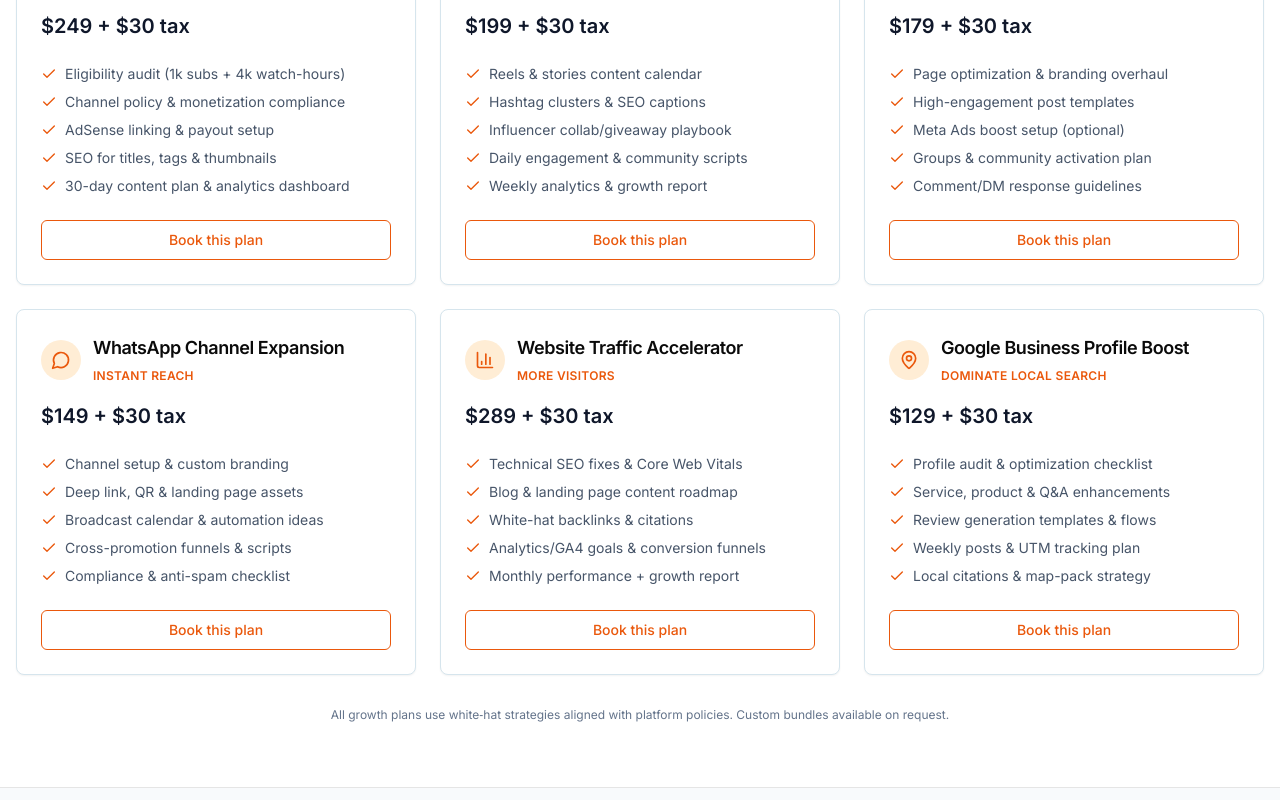
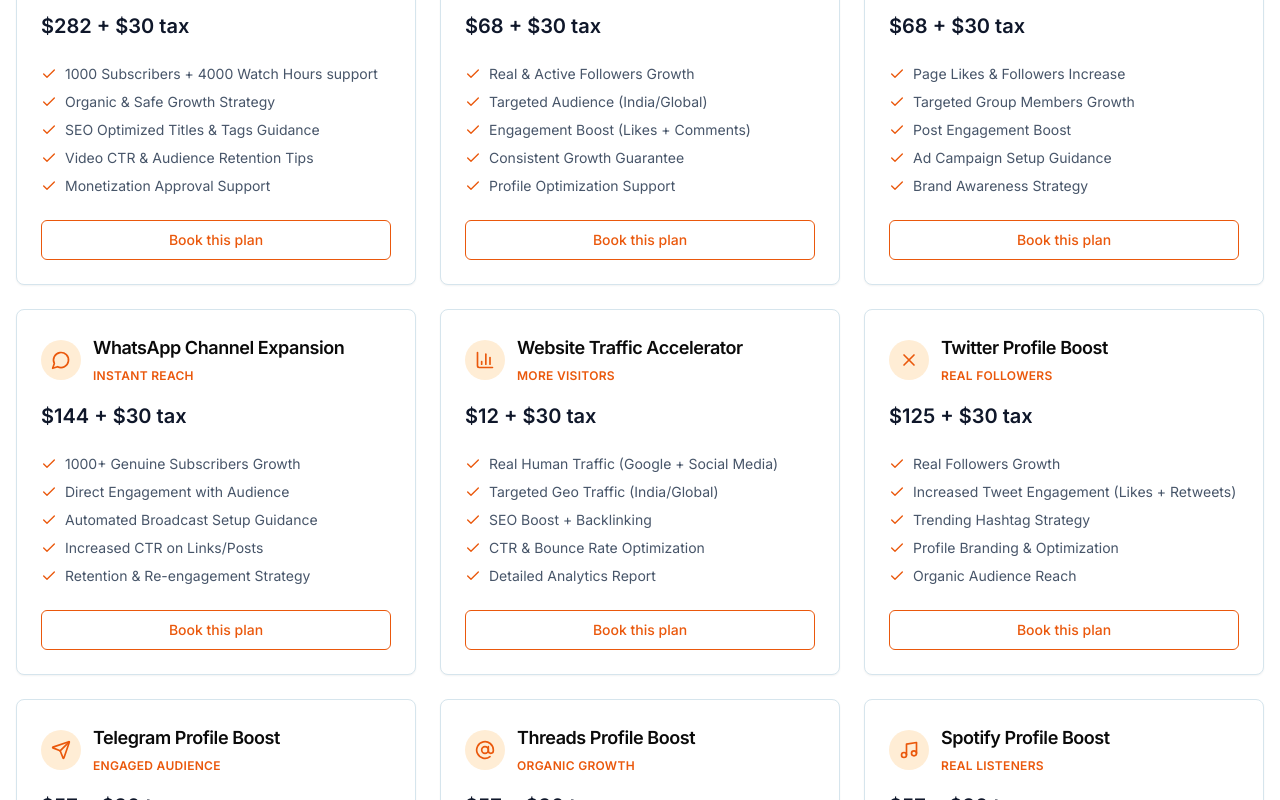
Before and after one commit to budhirajaservices/budhirajaproperties, a Next.js app: page /pricing in a window 1280 px wide. Shown: the part 1240-2040 px from the top of the page. Built offline with nearby package versions, Linux system fonts and the light colour scheme.

Commit message:
feat: update social growth pricing with new packages and features
Add new packages and update pricing and features in `pricing/page.tsx` and `growthPlanPricing`.

Co-authored-by: null <214285913+budhirajaservices@users.noreply.github.com>

```diff
--- a/app/(site)/pricing/page.tsx
+++ b/app/(site)/pricing/page.tsx
@@ -1,6 +1,6 @@
 import type { Metadata } from "next"
 import Link from "next/link"
-import { Check, Play, TrendingUp, ThumbsUp, MessageCircle, BarChart3, MapPin } from "lucide-react"
+import { Check, Play, TrendingUp, ThumbsUp, MessageCircle, BarChart3, X, Send, AtSign, Music } from "lucide-react"
 import { Button } from "@/components/ui/button"
 import { Card, CardContent, CardHeader, CardTitle } from "@/components/ui/card"
 
@@ -82,84 +82,123 @@ const websiteTiers = [
 const growthPlans = [
   {
     name: "YouTube Monetization Sprint",
-    price: "$249 + $30 tax",
+    price: "$282 + $30 tax",
     highlight: "Unlock AdSense fast",
     icon: Play,
   },
   {
     name: "Instagram Followers Boost",
-    price: "$199 + $30 tax",
+    price: "$68 + $30 tax",
     highlight: "Organic growth",
     icon: TrendingUp,
   },
   {
     name: "Facebook Community Growth",
-    price: "$179 + $30 tax",
+    price: "$68 + $30 tax",
     highlight: "Build loyal fans",
     icon: ThumbsUp,
   },
   {
     name: "WhatsApp Channel Expansion",
-    price: "$149 + $30 tax",
+    price: "$144 + $30 tax",
     highlight: "Instant reach",
     icon: MessageCircle,
   },
   {
     name: "Website Traffic Accelerator",
-    price: "$289 + $30 tax",
+    price: "$12 + $30 tax",
     highlight: "More visitors",
     icon: BarChart3,
   },
   {
-    name: "Google Business Profile Boost",
-    price: "$129 + $30 tax",
-    highlight: "Dominate local search",
-    icon: MapPin,
+    name: "Twitter Profile Boost",
+    price: "$125 + $30 tax",
+    highlight: "Real followers",
+    icon: X,
+  },
+  {
+    name: "Telegram Profile Boost",
+    price: "$57 + $30 tax",
+    highlight: "Engaged audience",
+    icon: Send,
+  },
+  {
+    name: "Threads Profile Boost",
+    price: "$57 + $30 tax",
+    highlight: "Organic growth",
+    icon: AtSign,
+  },
+  {
+    name: "Spotify Profile Boost",
+    price: "$57 + $30 tax",
+    highlight: "Real listeners",
+    icon: Music,
   },
 ]
 
 const growthPlanFeatures: Record<string, string[]> = {
   "YouTube Monetization Sprint": [
-    "Eligibility audit (1k subs + 4k watch-hours)",
-    "Channel policy & monetization compliance",
-    "AdSense linking & payout setup",
-    "SEO for titles, tags & thumbnails",
-    "30-day content plan & analytics dashboard",
+    "1000 Subscribers + 4000 Watch Hours support",
+    "Organic & Safe Growth Strategy",
+    "SEO Optimized Titles & Tags Guidance",
+    "Video CTR & Audience Retention Tips",
+    "Monetization Approval Support",
   ],
   "Instagram Followers Boost": [
-    "Reels & stories content calendar",
-    "Hashtag clusters & SEO captions",
-    "Influencer collab/giveaway playbook",
-    "Daily engagement & community scripts",
-    "Weekly analytics & growth report",
+    "Real & Active Followers Growth",
+    "Targeted Audience (India/Global)",
+    "Engagement Boost (Likes + Comments)",
+    "Consistent Growth Guarantee",
+    "Profile Optimization Support",
   ],
   "Facebook Community Growth": [
-    "Page optimization & branding overhaul",
-    "High-engagement post templates",
-    "Meta Ads boost setup (optional)",
-    "Groups & community activation plan",
-    "Comment/DM response guidelines",
+    "Page Likes & Followers Increase",
+    "Targeted Group Members Growth",
+    "Post Engagement Boost",
+    "Ad Campaign Setup Guidance",
+    "Brand Awareness Strategy",
   ],
   "WhatsApp Channel Expansion": [
-    "Channel setup & custom branding",
-    "Deep link, QR & landing page assets",
-    "Broadcast calendar & automation ideas",
-    "Cross-promotion funnels & scripts",
-    "Compliance & anti-spam checklist",
+    "1000+ Genuine Subscribers Growth",
+    "Direct Engagement with Audience",
+    "Automated Broadcast Setup Guidance",
+    "Increased CTR on Links/Posts",
+    "Retention & Re-engagement Strategy",
   ],
   "Website Traffic Accelerator": [
-    "Technical SEO fixes & Core Web Vitals",
-    "Blog & landing page content roadmap",
-    "White-hat backlinks & citations",
-    "Analytics/GA4 goals & conversion funnels",
-    "Monthly performance + growth report",
+    "Real Human Traffic (Google + Social Media)",
+    "Targeted Geo Traffic (India/Global)",
+    "SEO Boost + Backlinking",
+    "CTR & Bounce Rate Optimization",
+    "Detailed Analytics Report",
   ],
-  "Google Business Profile Boost": [
-    "Profile audit & optimization checklist",
-    "Service, product & Q&A enhancements",
-    "Review generation templates & flows",
-    "Weekly posts & UTM tracking plan",
-    "Local citations & map-pack strategy",
+  "Twitter Profile Boost": [
+    "Real Followers Growth",
+    "Increased Tweet Engagement (Likes + Retweets)",
+    "Trending Hashtag Strategy",
+    "Profile Branding & Optimization",
+    "Organic Audience Reach",
+  ],
+  "Telegram Profile Boost": [
+    "Channel Members / Group Members Growth",
+    "Active & Engaged Audience",
+    "Content Sharing Strategy",
+    "CTR Improvement",
+    "Automation & Bot Setup Guidance",
+  ],
+  "Threads Profile Boost": [
+    "Real Followers Growth",
+    "Content Engagement (Likes + Comments)",
+    "Hashtag & Trend Optimization",
+    "Profile Branding Strategy",
+    "Organic Growth",
+  ],
+  "Spotify Profile Boost": [
+    "Song Streams Growth (Real Listeners)",
+    "Playlist Placement Support",
+    "Artist Profile Optimization",
+    "Global Reach Expansion",
+    "Monthly Analytics Reports",
   ],
 }
 
@@ -219,7 +258,7 @@ export default function PricingPage() {
           <h2 className="text-3xl font-bold">Social growth & monetization pricing</h2>
           <p className="text-slate-600 max-w-2xl mx-auto">
             Pair your new website with ethical growth campaigns across YouTube, Instagram, Facebook, WhatsApp, Google
-            Business Profile, and organic traffic.
+            Business Profile, Twitter, Telegram, Threads, and Spotify.
           </p>
         </div>
 
--- a/app/(site)/proposal/growth/page.tsx
+++ b/app/(site)/proposal/growth/page.tsx
@@ -8,12 +8,15 @@ export const metadata: Metadata = {
 }
 
 const growthPlanPricing: Record<string, string> = {
-  "YouTube Monetization Sprint": "$249 + $30 tax",
-  "Instagram Followers Boost": "$199 + $30 tax",
-  "Facebook Community Growth": "$179 + $30 tax",
-  "WhatsApp Channel Expansion": "$149 + $30 tax",
-  "Website Traffic Accelerator": "$289 + $30 tax",
-  "Google Business Profile Boost": "$129 + $30 tax",
+  "YouTube Monetization Sprint": "$282 + $30 tax",
+  "Instagram Followers Boost": "$68 + $30 tax",
+  "Facebook Community Growth": "$68 + $30 tax",
+  "WhatsApp Channel Expansion": "$144 + $30 tax",
+  "Website Traffic Accelerator": "$12 + $30 tax",
+  "Twitter Profile Boost": "$125 + $30 tax",
+  "Telegram Profile Boost": "$57 + $30 tax",
+  "Threads Profile Boost": "$57 + $30 tax",
+  "Spotify Profile Boost": "$57 + $30 tax",
 }
 
 type GrowthProposalPageProps = {
```
